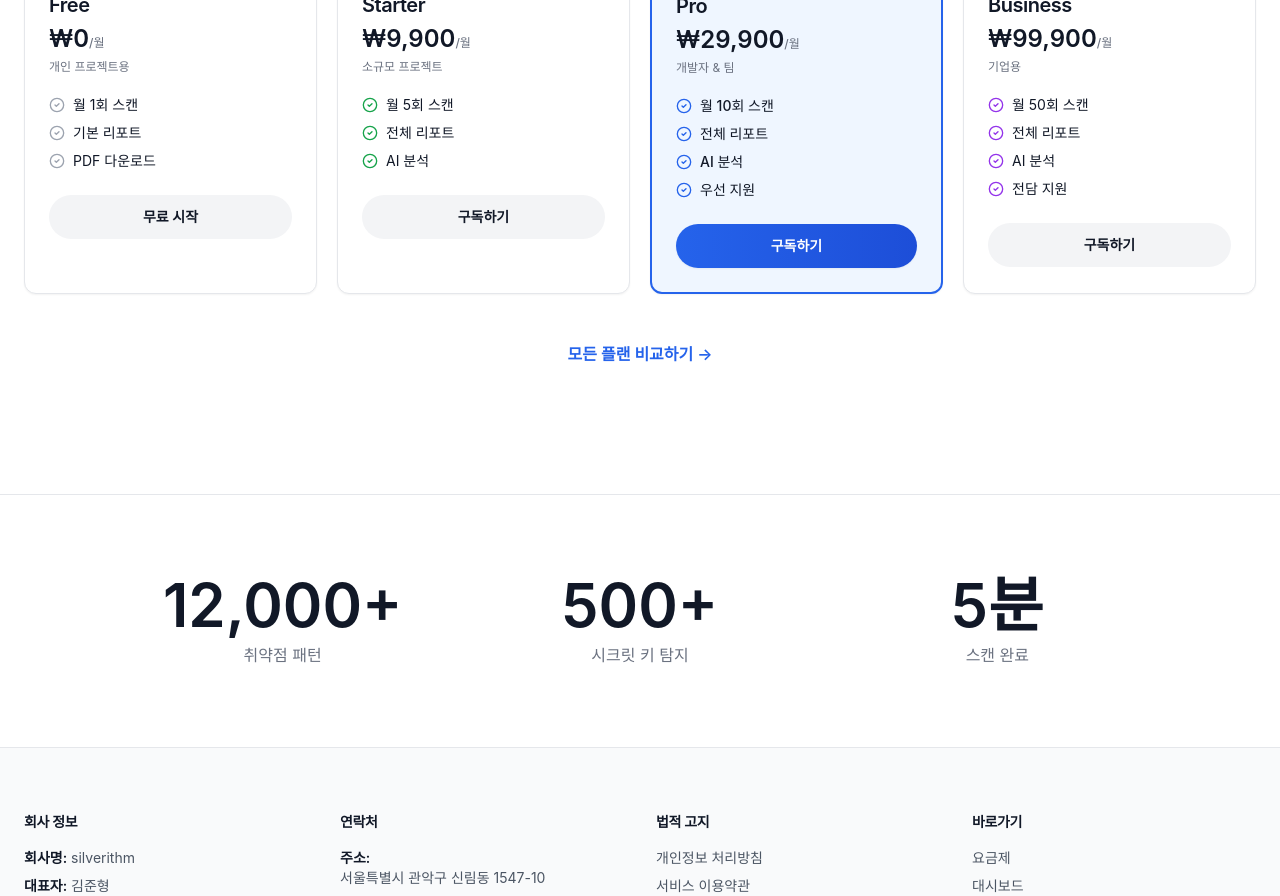
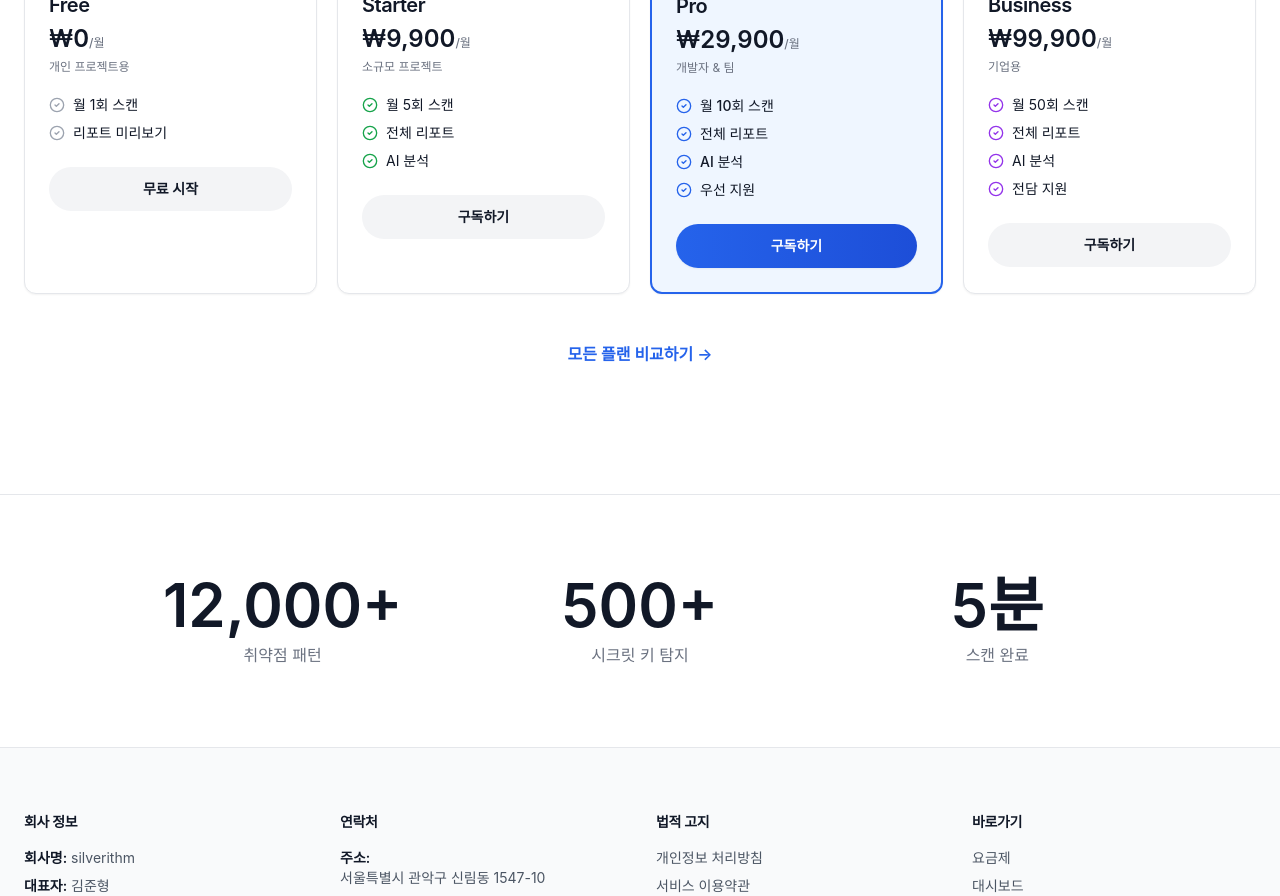
Before and after one commit to richjun-project/vibescan, a Next.js app in the folder frontend/: page / in a window 1280 px wide. Shown: the part 2360-3256 px from the top of the page. Built offline with nearby package versions, Linux system fonts and the light colour scheme.

Commit message:
feat: free 구독 플랜 내용 수정

```diff
--- a/frontend/app/page.tsx
+++ b/frontend/app/page.tsx
@@ -352,11 +352,7 @@
                 </li>
                 <li className="flex items-center gap-2">
                   <CheckCircle2 className="w-4 h-4 text-gray-400 flex-shrink-0" />
-                  <span className="text-sm text-gray-900">기본 리포트</span>
-                </li>
-                <li className="flex items-center gap-2">
-                  <CheckCircle2 className="w-4 h-4 text-gray-400 flex-shrink-0" />
-                  <span className="text-sm text-gray-900">PDF 다운로드</span>
+                  <span className="text-sm text-gray-900">리포트 미리보기</span>
                 </li>
               </ul>
 
```
